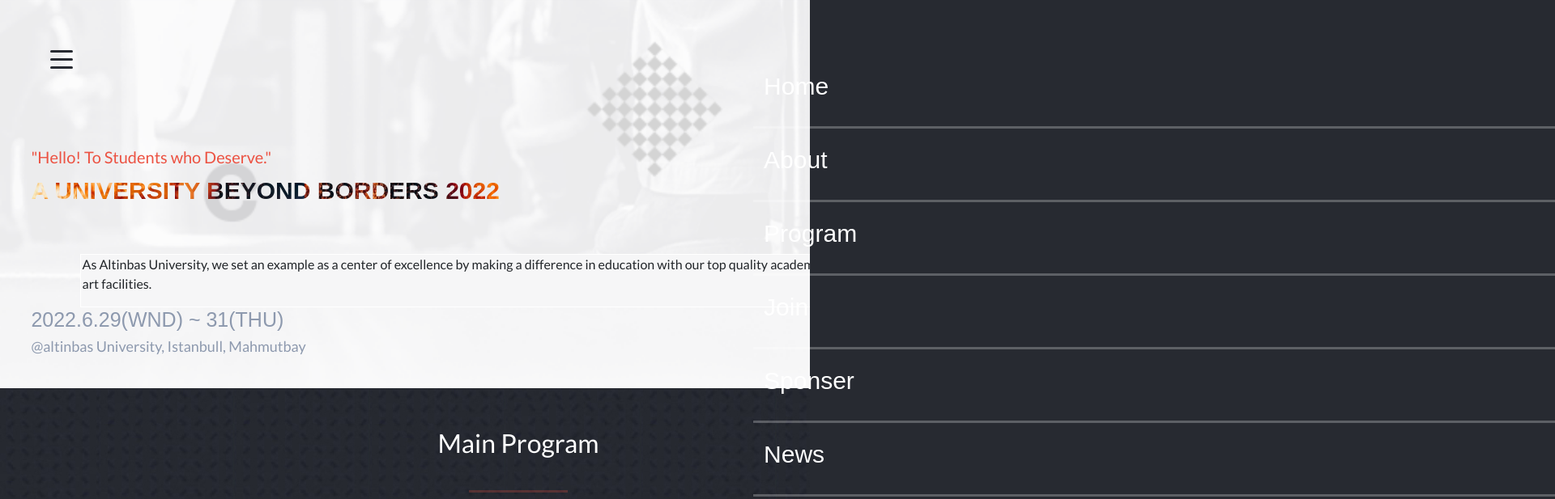
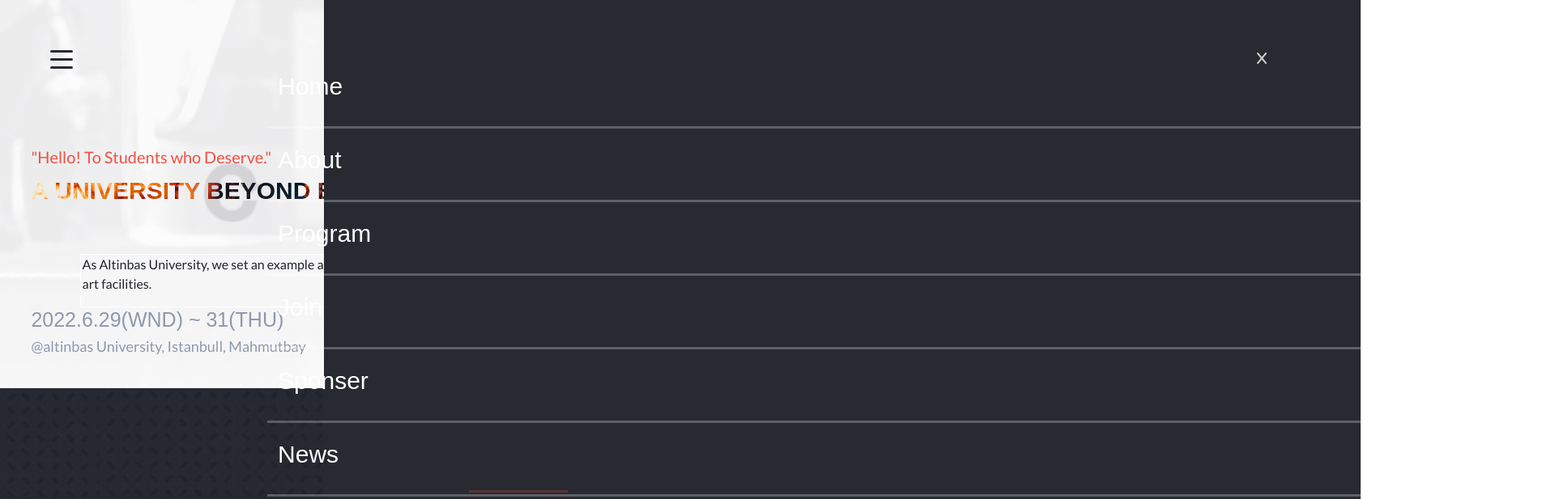
Before and after one commit to Alzubair98/Altinbas-conference, a website: page index.html in a window 1280 px wide. Shown: the top 617 px of the page at 81% size, 1920 px wide, since content can reach past the window. Drawn offline with nearby package versions, Linux system fonts and the light colour scheme; a web font is replaced by a local one.

Commit message:
fix the hidden menu

```diff
--- a/style.css
+++ b/style.css
@@ -1,6 +1,5 @@
 body {
   margin: 0%;
-  height: 100%;
 }
 
 body.active{
@@ -162,10 +161,9 @@
   width: 100%;
   height: 700px;
   position: absolute;
-  z-index: 1000;
   background-color: #272a31;
   transition: all 0.99s;
-  right: -1000px;
+  right: -400px;
 }
 
 .hidden-menu.active{
```
